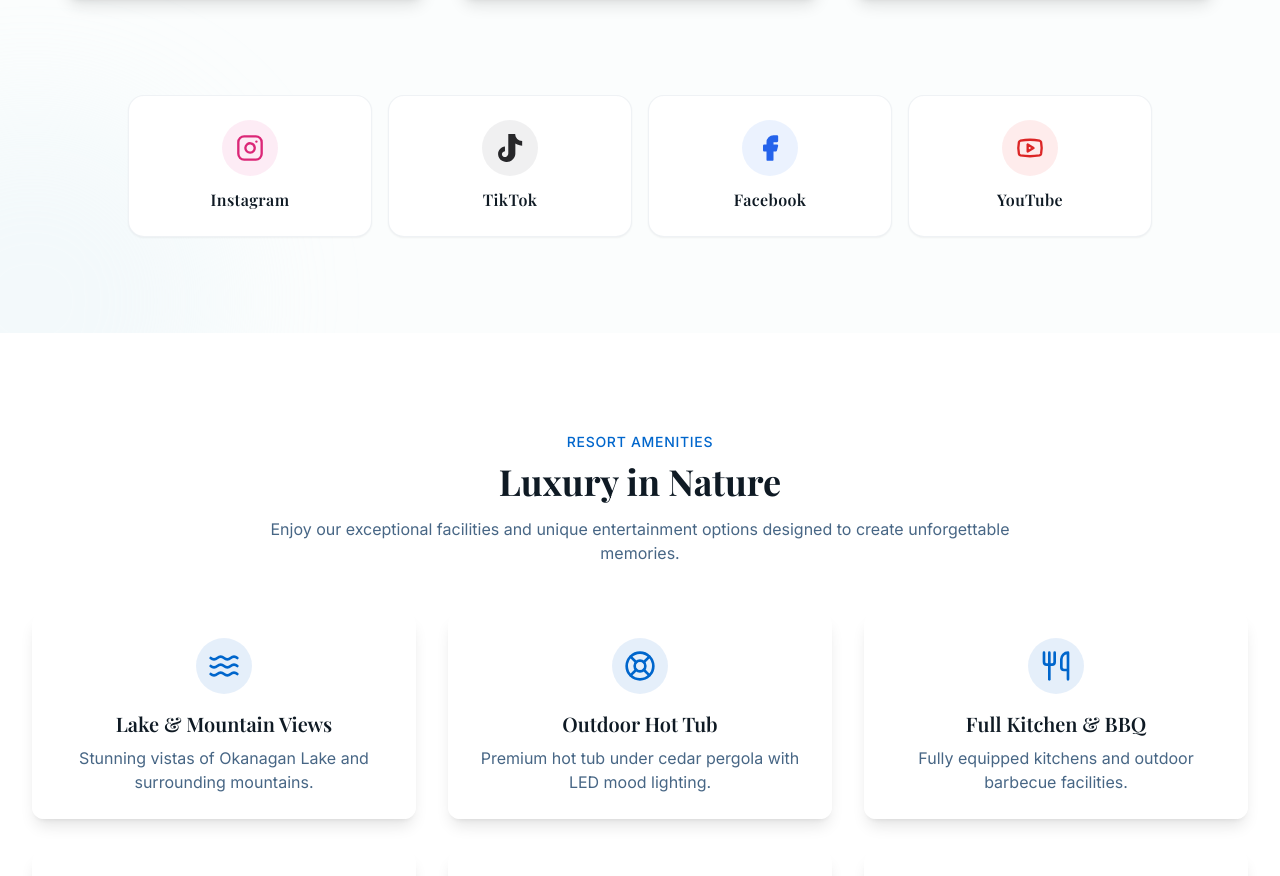
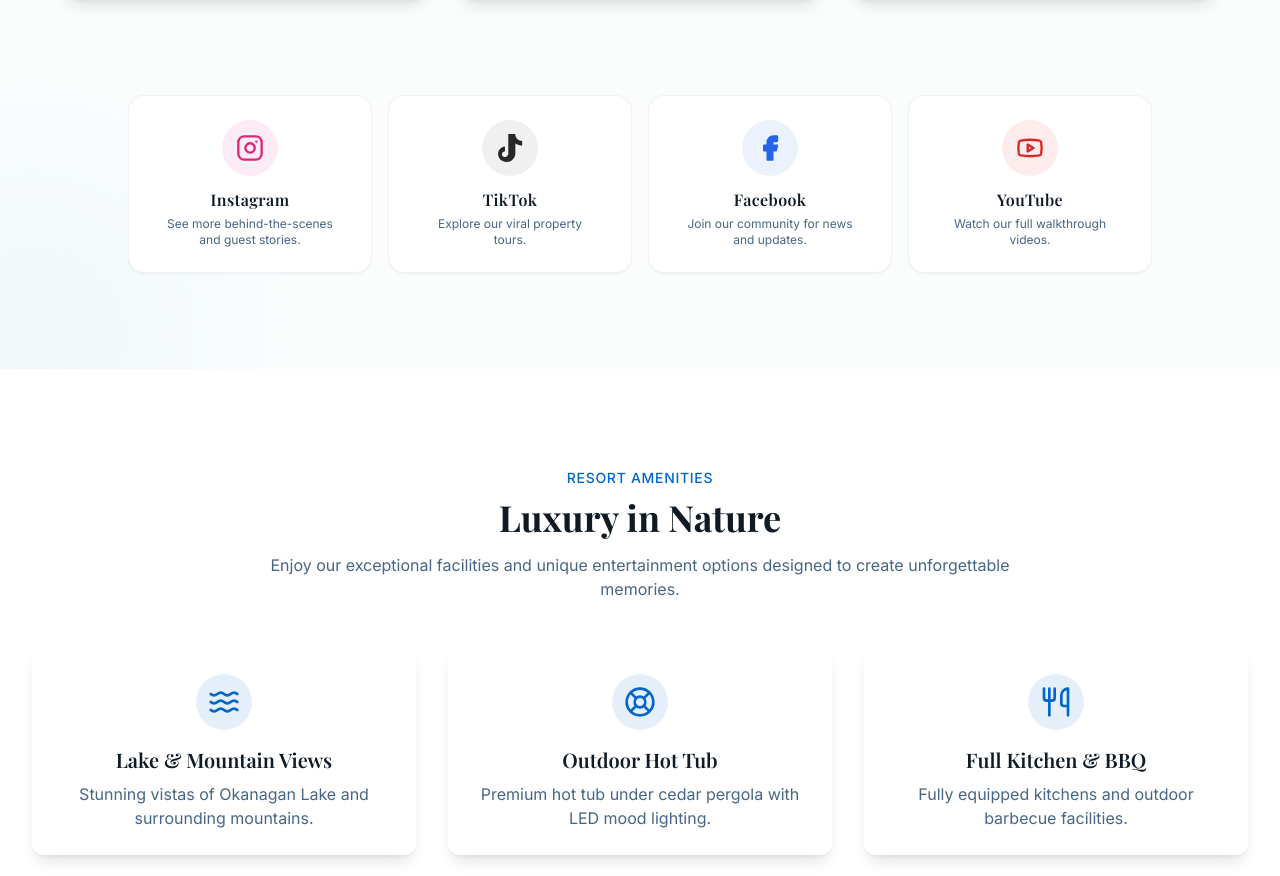
Before and after one commit to haven-at-deer-park/haven-at-deer-park, a Next.js app: page / in a window 1280 px wide. Shown: the part 4628-5504 px from the top of the page. Built offline with nearby package versions, Linux system fonts and the light colour scheme.

Commit message:
feat(ugc): restore descriptive subtexts to social banners

```diff
--- a/src/components/UgcGallery.tsx
+++ b/src/components/UgcGallery.tsx
@@ -128,38 +128,50 @@ export default function UgcGallery() {
 
         {/* Social Banners (Discreet) */}
         <div className="mt-16 sm:mt-24 grid grid-cols-2 lg:grid-cols-4 gap-4 max-w-5xl mx-auto animate-fade-in [animation-delay:400ms]">
-          <a href="https://www.instagram.com/havenatdeerpark/" target="_blank" rel="noopener noreferrer"
-             className="group flex flex-col items-center justify-center p-6 gap-3 rounded-2xl bg-card border border-border/50 shadow-sm transition-all hover:shadow-md hover:-translate-y-1 hover:border-pink-500/30">
+           <a href="https://www.instagram.com/havenatdeerpark/" target="_blank" rel="noopener noreferrer"
+             className="group flex flex-col items-center text-center justify-center p-6 gap-3 rounded-2xl bg-card border border-border/50 shadow-sm transition-all hover:shadow-md hover:-translate-y-1 hover:border-pink-500/30">
              <div className="p-3.5 rounded-full bg-pink-500/10 text-pink-600 dark:text-pink-400 group-hover:bg-gradient-to-tr group-hover:from-purple-500 group-hover:to-pink-500 group-hover:text-white transition-all">
                <Instagram className="w-6 h-6 md:w-7 md:h-7" />
              </div>
-             <h4 className="font-semibold text-sm md:text-base text-foreground tracking-wide">Instagram</h4>
+             <div>
+               <h4 className="font-semibold text-sm md:text-base text-foreground tracking-wide">Instagram</h4>
+               <p className="text-xs text-muted-foreground mt-1 px-2">See more behind-the-scenes and guest stories.</p>
+             </div>
           </a>
 
           <a href="https://www.tiktok.com/@HavenatDeerPark" target="_blank" rel="noopener noreferrer"
-             className="group flex flex-col items-center justify-center p-6 gap-3 rounded-2xl bg-card border border-border/50 shadow-sm transition-all hover:shadow-md hover:-translate-y-1 hover:border-zinc-500/30">
+             className="group flex flex-col items-center text-center justify-center p-6 gap-3 rounded-2xl bg-card border border-border/50 shadow-sm transition-all hover:shadow-md hover:-translate-y-1 hover:border-zinc-500/30">
              <div className="p-3.5 rounded-full bg-zinc-500/10 text-zinc-800 dark:text-zinc-200 group-hover:bg-zinc-900 dark:group-hover:bg-white group-hover:text-white dark:group-hover:text-zinc-900 transition-all">
                 <svg viewBox="0 0 24 24" fill="currentColor" className="w-6 h-6 md:w-7 md:h-7">
                   <path d="M12.525.02c1.31-.02 2.61-.01 3.91-.01.08 1.53.63 3.09 1.75 4.17 1.12 1.11 2.7 1.62 4.24 1.79v4.03c-1.44-.05-2.89-.35-4.2-.97-.57-.26-1.1-.59-1.62-.93-.01 2.92.01 5.84-.02 8.75-.08 1.4-.54 2.79-1.35 3.94-1.31 1.92-3.58 3.17-5.91 3.21-1.43.08-2.86-.31-4.08-1.03-2.02-1.16-3.44-3.37-3.46-5.7-.02-3.33 2.61-6.23 5.9-6.48l.01 4c-1.05.08-2.1.8-2.45 1.77-.41.97-.04 2.11.83 2.73.91.63 2.22.61 3.12-.05.9-.66 1.34-1.74 1.34-2.81V.02z"/>
                 </svg>
              </div>
-             <h4 className="font-semibold text-sm md:text-base text-foreground tracking-wide">TikTok</h4>
+             <div>
+               <h4 className="font-semibold text-sm md:text-base text-foreground tracking-wide">TikTok</h4>
+               <p className="text-xs text-muted-foreground mt-1 px-2">Explore our viral property tours.</p>
+             </div>
           </a>
 
           <a href="https://www.facebook.com/havenatdeerpark" target="_blank" rel="noopener noreferrer"
-             className="group flex flex-col items-center justify-center p-6 gap-3 rounded-2xl bg-card border border-border/50 shadow-sm transition-all hover:shadow-md hover:-translate-y-1 hover:border-blue-500/30">
+             className="group flex flex-col items-center text-center justify-center p-6 gap-3 rounded-2xl bg-card border border-border/50 shadow-sm transition-all hover:shadow-md hover:-translate-y-1 hover:border-blue-500/30">
              <div className="p-3.5 rounded-full bg-blue-500/10 text-blue-600 dark:text-blue-400 group-hover:bg-blue-600 group-hover:text-white transition-all">
                <Facebook className="w-6 h-6 md:w-7 md:h-7" fill="currentColor" />
              </div>
-             <h4 className="font-semibold text-sm md:text-base text-foreground tracking-wide">Facebook</h4>
+             <div>
+               <h4 className="font-semibold text-sm md:text-base text-foreground tracking-wide">Facebook</h4>
+               <p className="text-xs text-muted-foreground mt-1 px-2">Join our community for news and updates.</p>
+             </div>
           </a>
 
           <a href="https://www.youtube.com/@HavenatDeerPark" target="_blank" rel="noopener noreferrer"
-             className="group flex flex-col items-center justify-center p-6 gap-3 rounded-2xl bg-card border border-border/50 shadow-sm transition-all hover:shadow-md hover:-translate-y-1 hover:border-red-500/30">
+             className="group flex flex-col items-center text-center justify-center p-6 gap-3 rounded-2xl bg-card border border-border/50 shadow-sm transition-all hover:shadow-md hover:-translate-y-1 hover:border-red-500/30">
              <div className="p-3.5 rounded-full bg-red-500/10 text-red-600 dark:text-red-400 group-hover:bg-red-600 group-hover:text-white transition-all">
                <Youtube className="w-6 h-6 md:w-7 md:h-7" />
              </div>
-             <h4 className="font-semibold text-sm md:text-base text-foreground tracking-wide">YouTube</h4>
+             <div>
+               <h4 className="font-semibold text-sm md:text-base text-foreground tracking-wide">YouTube</h4>
+               <p className="text-xs text-muted-foreground mt-1 px-2">Watch our full walkthrough videos.</p>
+             </div>
           </a>
         </div>
       </div>
```
